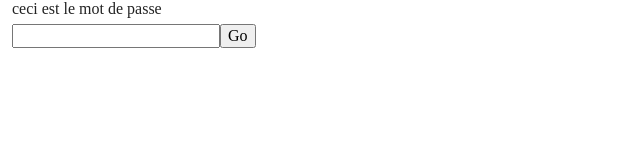
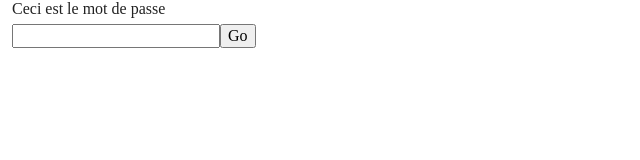
Before and after one commit to jonathanasquier/vio, a website built with Parcel: page index.html in a window 1280 px wide. Shown: the full height of the page, 0-640 px from the left. Built offline with nearby package versions, Linux system fonts and the light colour scheme.

Commit message:
Add a cap on ceci

```diff
--- a/index.html
+++ b/index.html
@@ -26,7 +26,7 @@
 
   <!-- Add your site or application content here -->
   <fieldset>
-    <legend>ceci est le mot de passe</legend>
+    <legend>Ceci est le mot de passe</legend>
       <input type="text" name="pass" value="" id="pass"><button id="go" class="button">Go</button></p>
       <p id="e1" style="display:none;">🤷</p>
       <p id="e2" style="display:none;">🤔</p>
```
